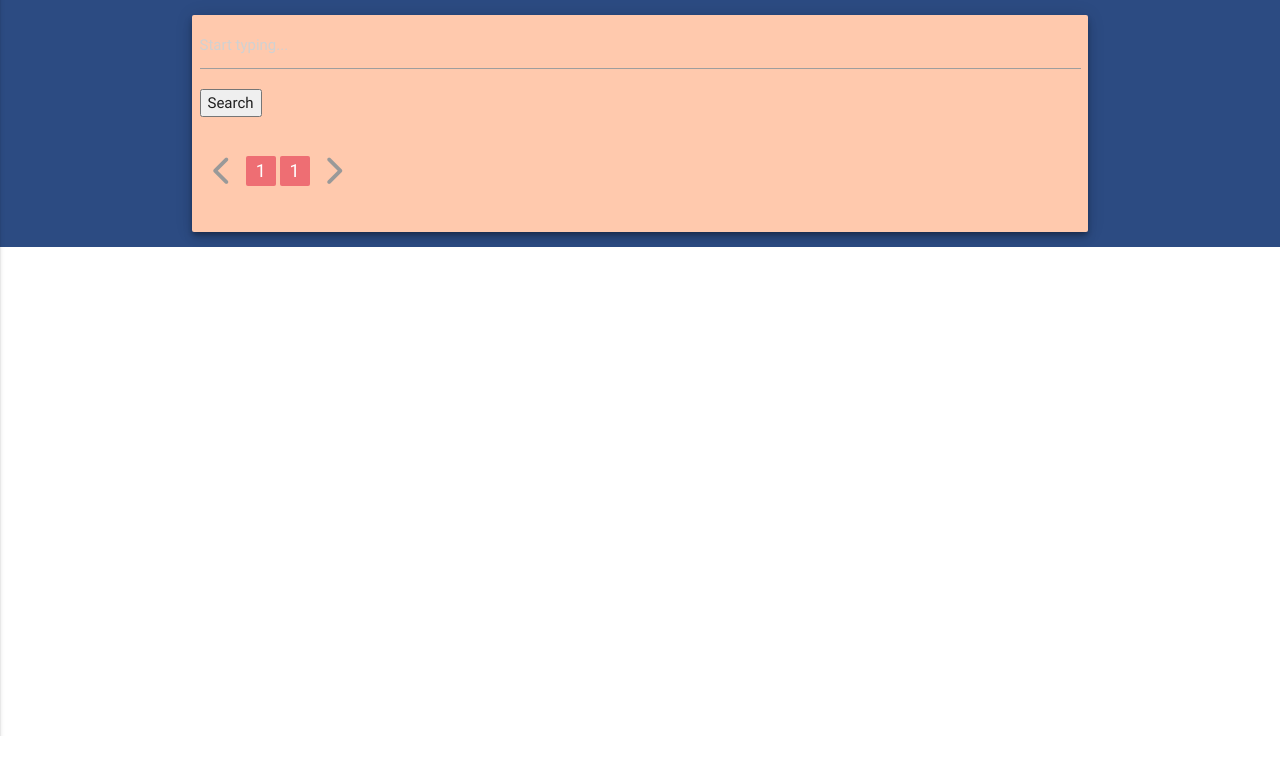
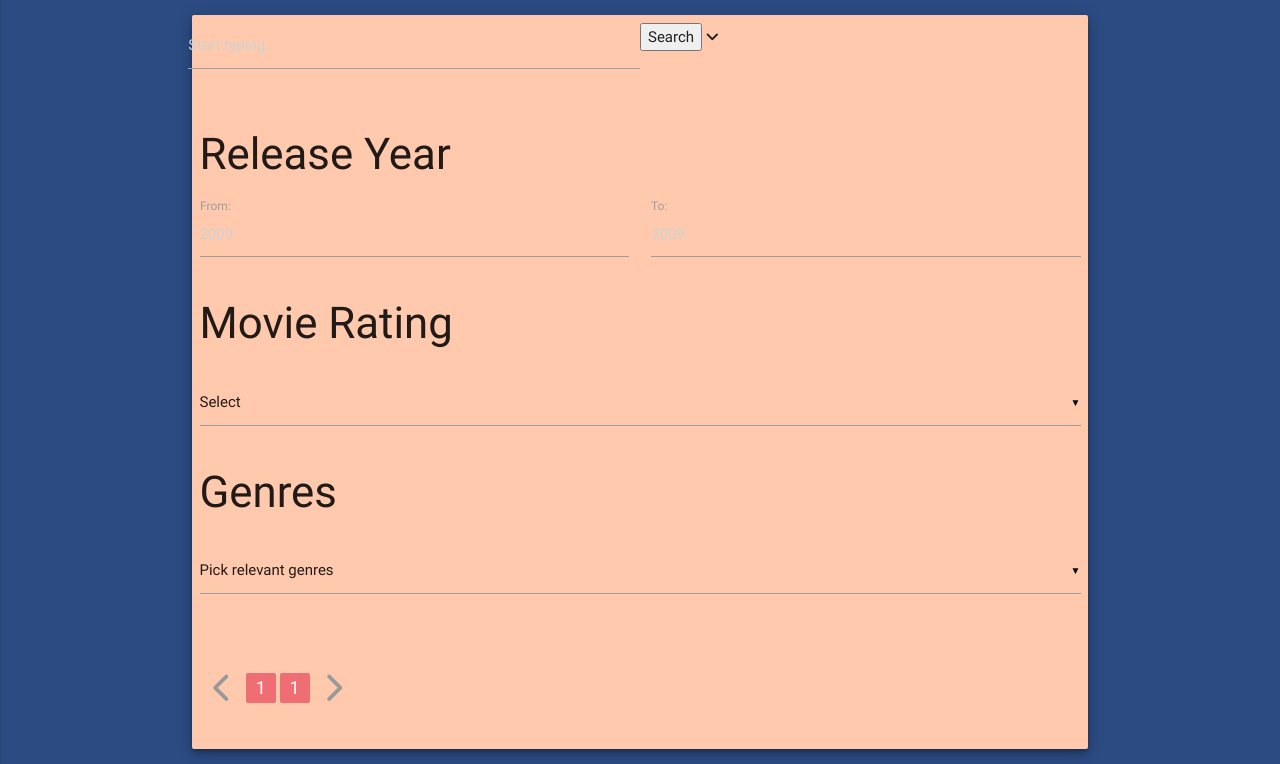
Before and after one commit to Code-Institute-Submissions/SpookySpool, a Flask app: page /browse in a window 1280 px wide. Shown: the part 64-828 px from the top of the page. Before the commit the page ends 800 px from the top, so only its background shows below. Run offline with Flask 2, Linux system fonts and the light colour scheme; the visitor is signed in with stand-in values (Sample User, id 1); data that the repository does not hold is empty; some libraries are stand-ins or nearby versions.

Commit message:
search bar options expanded to include year, age rating and genres

```diff
--- a/templates/browse.html
+++ b/templates/browse.html
@@ -1,19 +1,58 @@
 {% extends "base.html" %} {% block title %} Browse {% endblock %} {% block
 content %}
 <div class="row">
-  <div class="col s12">
-    <form action="{{url_for('search', page_num=1, query=false)}}" method="POST">
+    <form class="col s12" action="{{url_for('search', page_num=1, query=false)}}" method="POST">
+        <div class="row">
             <input
                 type="text"
                 id="search"
                 placeholder="Start typing..."
                 name="search-title"
-        class="validate"
+                class="validate col s6"
                 required
             />
             <button type="submit">Search</button>
+            <span id="options_button"><i class="fas fa-angle-down"></i></span>
+        </div>
+        <div id="form_options" class="row">
+                <div class="col s12">
+                    <h3>Release Year</h3>
+                </div>
+                <div class="col s6 input-field">
+                    <input placeholder="2009" id="from" name="from" type="number" min="1900" max="2021" class="validate">
+                    <label for="from">From:</label>
+                </div>
+                <div class="col s6 input-field">
+                <input placeholder="2009" id="to" name="to" type="number" min="1900" max="2021" class="validate">
+                    <label for="to">To:</label>
+                </div>
+                <div class="col s12">
+                    <h3>Movie Rating</h3>
+                </div>
+                <div class="col s12 input-field">
+                    <select id="movie_rating" name="rating" multiple>
+                        <option value="" selected disabled>Select</option>
+                        <option value="G">G</option>
+                        <option value="PG">PG</option>
+                        <option value="PG-13">PG-13</option>
+                        <option value="R">R</option>
+                        <option value="NC-17">NC-17</option>
+                        <option value="Unrated">Unrated</option>
+					</select>
+                </div>
+                <div class="col s12">
+                    <h3>Genres</h3>
+                </div>
+                <div class="input-field col s12">
+					<select id="movie_genres" name="genre" multiple>
+                        <option value="" disabled selected>Pick relevant genres</option>
+				      {% for genre in genres %}
+                        <option value="{{genre._id}}">{{genre.genre_name}}</option>
+                      {% endfor %}
+					</select>
+				</div>
+        </div>
     </form>
-  </div>
 </div>
 <div id="movie-container" class="row">
   {% if session["username"] %} {% for movie in movies %}
```
Lines whose indentation alone changed are shown as unchanged.
